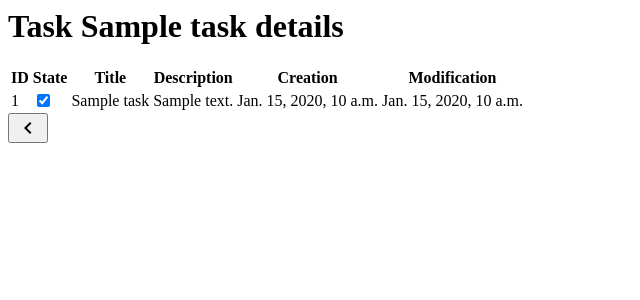
After one commit to jp4810/ToDo_Django, a Django app: page /task_detail/1 in a window 1280 px wide. The commit adds this page. Shown: the top 300 px of the page, without its empty margins (0-640 px from the left). Run offline with Django 3.2, Linux system fonts and the light colour scheme; tables that the repository leaves empty hold one stand-in row (values such as "Sample post").

Commit message:
3 : Detail a TODO
As a user I would like to display one of my todo in a separate or dedicated view.
This todo will contain its title and a description (which is a new information not shown in the previous view).

```diff
--- a/src/todo/apps/tasks/models.py
+++ b/src/todo/apps/tasks/models.py
@@ -10,5 +10,8 @@ class Tasks(models.Model):
         null=False,
         default=False
     )
+    description = models.TextField(
+        default=""
+    )
     updated_at = models.DateTimeField(auto_now=True)
     created_at = models.DateTimeField(auto_now_add=True)
--- /dev/null
+++ b/src/todo/apps/tasks/templates/task_detail_view.html
@@ -0,0 +1,36 @@
+<link rel="stylesheet" href="https://fonts.googleapis.com/icon?family=Material+Icons">
+
+<h1>Task {{task_details.title}} details</h1>
+
+<table>
+    <tr>
+        <th>ID</th>
+        <th>State</th>
+        <th>Title</th>
+        <th>Description</th>
+        <th>Creation</th>
+        <th>Modification</th>
+    </tr>
+    <tr>
+        <td>
+            {{ task_details.id }}
+        </td>
+        <td>
+            <input type="checkbox" id="state"+{{task_details.id}} value={{task_details.id}} onclick="location.href='{% url 'change_task' task_id=task_details.id %}'" {% if task_details.state %}checked{% endif %}>
+        </td>
+        <td>
+            {{ task_details.title }}
+        </td>
+        <td>
+            {{ task_details.description }}
+        </td>
+        <td>
+            {{ task_details.created_at }}
+        </td>
+        <td>
+            {{ task_details.updated_at }}
+        </td>
+    </tr>
+</table>
+
+<button class="material-icons" onclick="location.href='{% url 'tasks_view' %}'">navigate_before</button>
--- a/src/todo/apps/tasks/templates/tasks_view.html
+++ b/src/todo/apps/tasks/templates/tasks_view.html
@@ -1,3 +1,5 @@
+<link rel="stylesheet" href="https://fonts.googleapis.com/icon?family=Material+Icons">
+
 <h1>Tasks</h1>
 
 <table>
@@ -15,9 +17,11 @@
             {% else %} {{ task.title }}
             {% endif %}
         </td>
+        <td>
+            <button class="material-icons" onclick="location.href='{% url 'task_detail' task_id=task.id %}'">navigate_next</button>
+        </td>
     </tr>
 {% empty %}
     No tasks to do. Add your first task!
 {% endfor %}
 </table>
-<d>{{test_data}}</d>
--- a/src/todo/apps/tasks/views.py
+++ b/src/todo/apps/tasks/views.py
@@ -20,6 +20,18 @@ class TasksView(ListView):
         }
         return context
 
+class TaskDetailView(ListView):
+    model = Tasks
+    template_name = "task_detail_view.html"
+
+    def get_context_data(self):
+        task_id = self.request.get_full_path().split('/')[-1]
+        task_details = Tasks.objects.filter(id=task_id).first()
+        context={
+            'task_details': task_details
+        }
+        return context
+
 class ChangeTaskState():
     def save(request, **kwargs):
         if 'task_id' in kwargs.keys():
--- a/src/todo/todo/urls.py
+++ b/src/todo/todo/urls.py
@@ -19,5 +19,6 @@ from apps.tasks import views
 
 urlpatterns = [
     path('', views.TasksView.as_view(), name='tasks_view'),
-    path('change_task/(?P<task_id>[0-9]+)', views.ChangeTaskState.save, name='change_task')
+    path('change_task/(?P<task_id>[0-9]+)', views.ChangeTaskState.save, name='change_task'),
+    path('task_detail/<int:task_id>', views.TaskDetailView.as_view(), name='task_detail'),
 ]
```
Also changed, not shown: src/todo/apps/tasks/migrations/0004_tasks_description.py (added).
